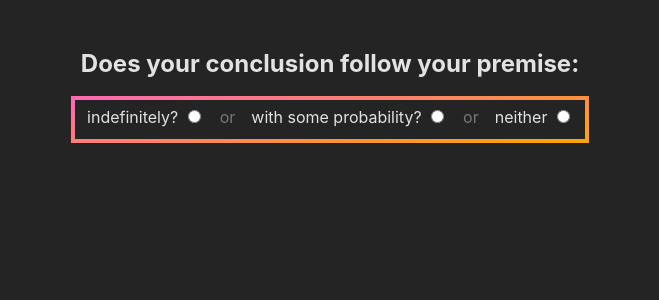
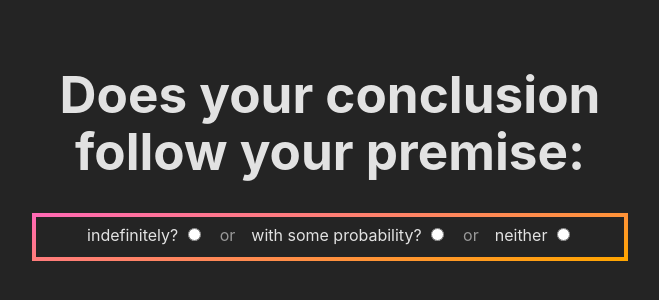
Before and after one commit to chrislyons88/react-reasoning, a React (Vite) app: page / in a window 1280 px wide. Shown: the top 300 px of the page, without its empty margins (310-969 px from the left). Built offline with nearby package versions, Linux system fonts and the light colour scheme.

Commit message:
ADA compliance

```diff
--- a/src/App.css
+++ b/src/App.css
@@ -42,6 +42,9 @@
 
 
 /* mine */
+#root {
+  max-width: 600px;
+}
 body {
   place-items: normal !important;
 }
@@ -61,7 +64,7 @@ em {
   color: hotpink;
 }
 fieldset span {
-  color:#777
+  color:#999;
 }
 @media screen and (max-width: 520px) {
   .first-choice {
--- a/src/App.tsx
+++ b/src/App.tsx
@@ -20,6 +20,9 @@ function App() {
 
   return (
     <div className="App">
+      <main>
+
+
       <form action="" onChange={(e) => {
         if ((e.target as HTMLInputElement).value  == "inductive") {
           setIsInductive(true)
@@ -37,7 +40,7 @@ function App() {
           setIsInductive(false)
         }
       }}>
-        <h2>Does your conclusion follow your premise:</h2>
+        <h1>Does your conclusion follow your premise:</h1>
         <fieldset className="first-choice">
             <label htmlFor="deductive">
              indefinitely? <input name="inductive-or-deductive" id="deductive" type="radio" value="deductive" defaultChecked={isDeductive} />
@@ -139,6 +142,7 @@ function App() {
           <h3 className="result">Your argument is <em>invalid</em> since the conclusion does not logically follow your premise.  This is a formal fallacy known as a <em>non-sequitur</em>.</h3>
         </div>
       }
+      </main>
     </div>
   )
 }
```
